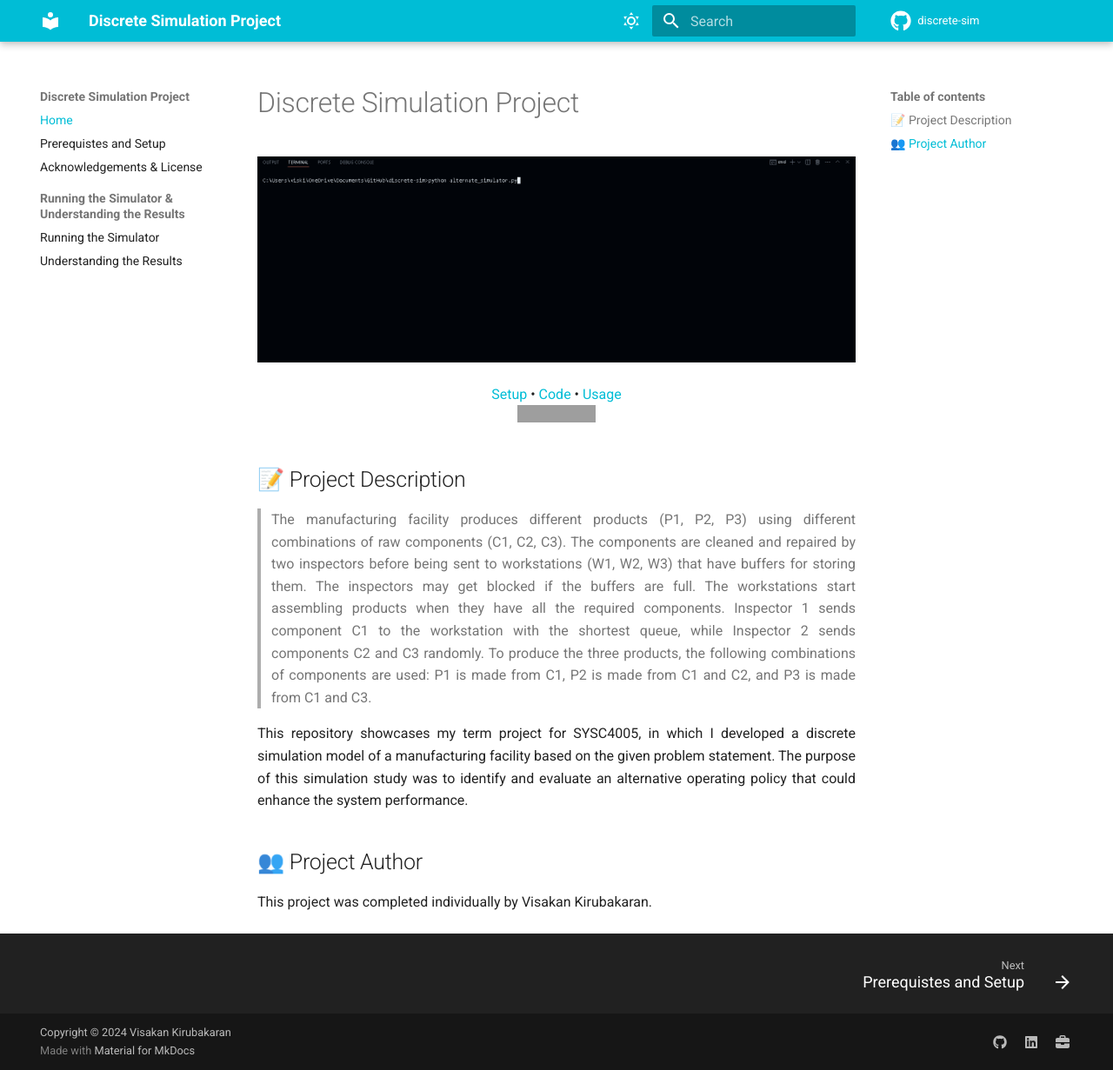
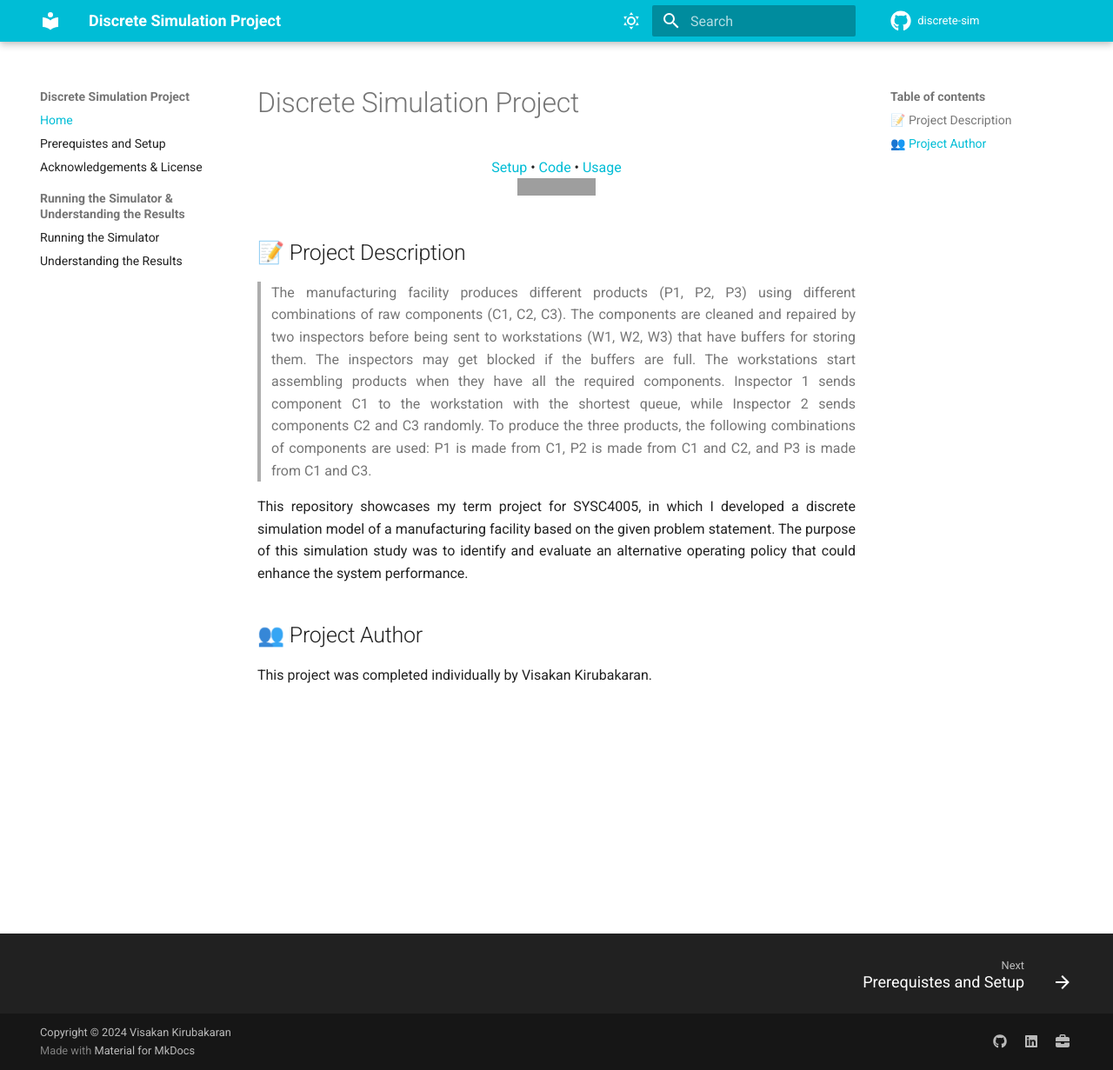
Before and after one commit to vikiru/discrete-sim, an MkDocs documentation site: the page built from docs/index.md, in a window 1280 px wide and 1231 px high. Shown: the whole window at 87% size. Built offline with MkDocs 1.6.1 and Material for MkDocs 9.7.7, drawn with Linux system fonts in a browser that asks for light colours; comment, search, counter and statistics services are not loaded; grey boxes are pictures that could not be loaded.

Commit message:
Remove demo gif

```diff
--- a/docs/index.md
+++ b/docs/index.md
@@ -1,6 +1,4 @@
 # Discrete Simulation Project
-
-<img src="./discrete-sim-demo.gif" alt="discrete-sim Demo"/>
 
 <p align="center">
     <a href="https://vikiru.github.io/discrete-sim/setup/">Setup</a>
```
Also changed, not shown: docs/discrete-sim-demo.gif (deleted).
